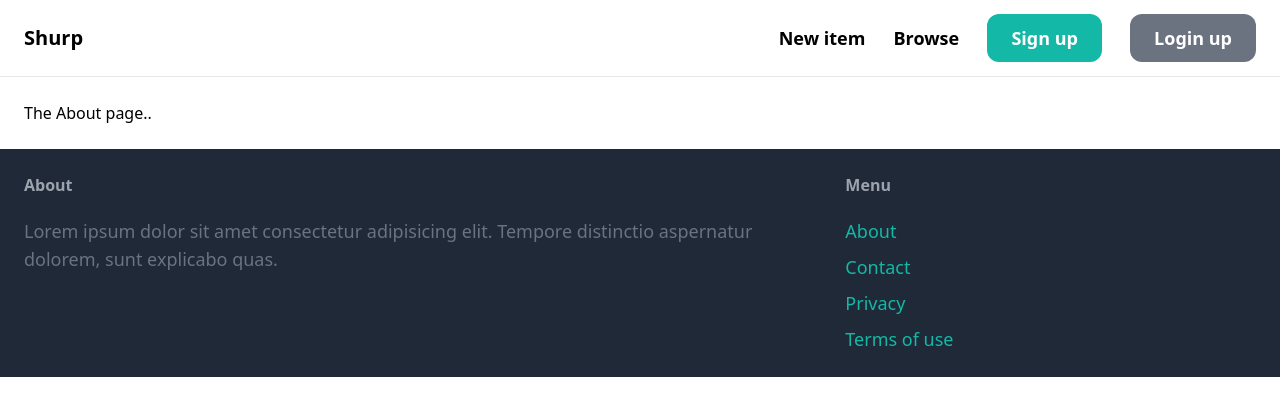
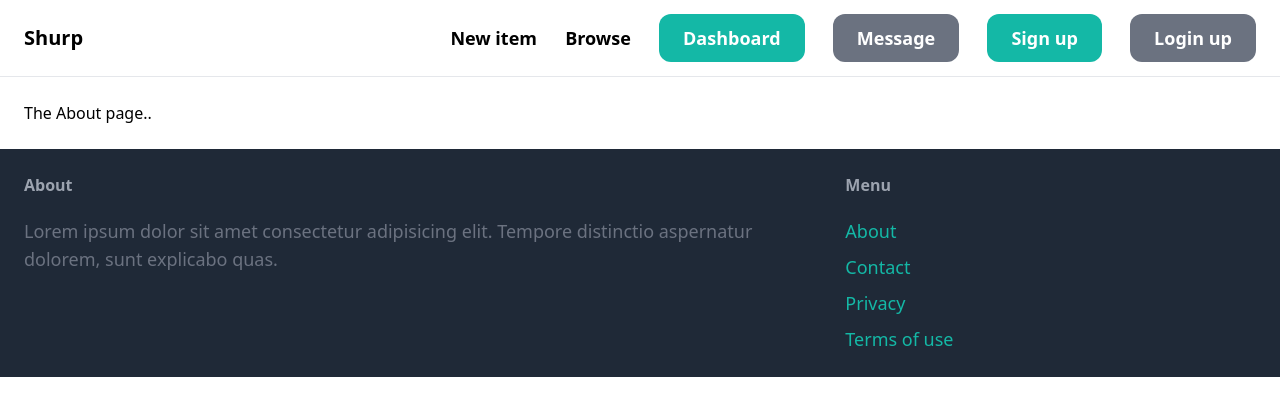
Before and after one commit to HarunaDev/django-oline-marketplace, a Django app: page /about/ in a window 1280 px wide. Shown: the top 416 px of the page. Run offline with Django 4.2, Linux system fonts and the light colour scheme; some libraries are stand-ins or nearby versions.

Commit message:
updated nav to show message and dashboard button when logged in

```diff
--- a/shurp/core/templates/core/base.html
+++ b/shurp/core/templates/core/base.html
@@ -14,6 +14,10 @@
         <div class="space-x-6">
             <a href="#" class="text-lg font-semibold hover:text-gray-500">New item</a>
             <a href="#" class="text-lg font-semibold hover:text-gray-500">Browse</a>
+
+            <a href="#" class="px-6 py-3 text-lg font-semibold bg-teal-500 text-white rounded-xl hover:bg-teal-700">Dashboard</a>
+
+            <a href="#" class="px-6 py-3 text-lg font-semibold bg-gray-500 text-white rounded-xl hover:bg-gray-700">Message</a>
 
             <!-- show buttons if user is signed in -->
             {% if request.user.is_authenticated %}
```
